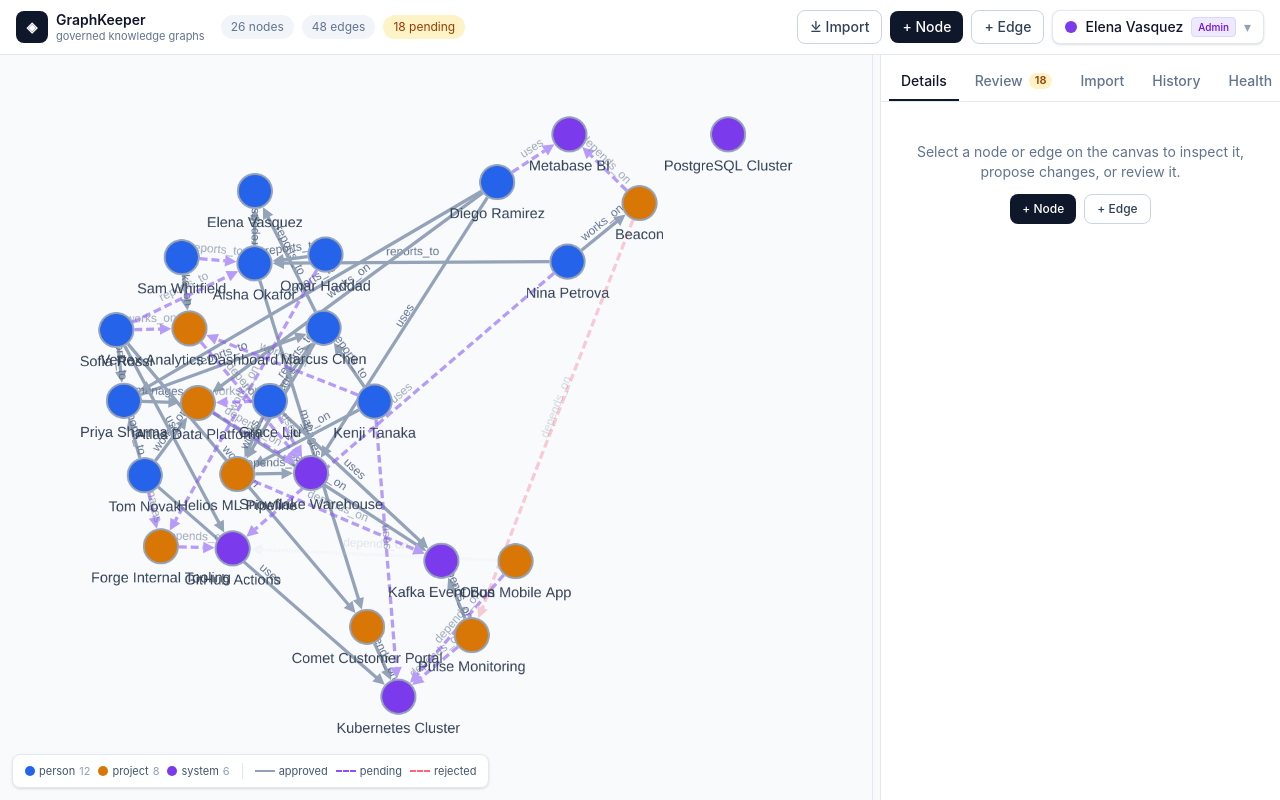
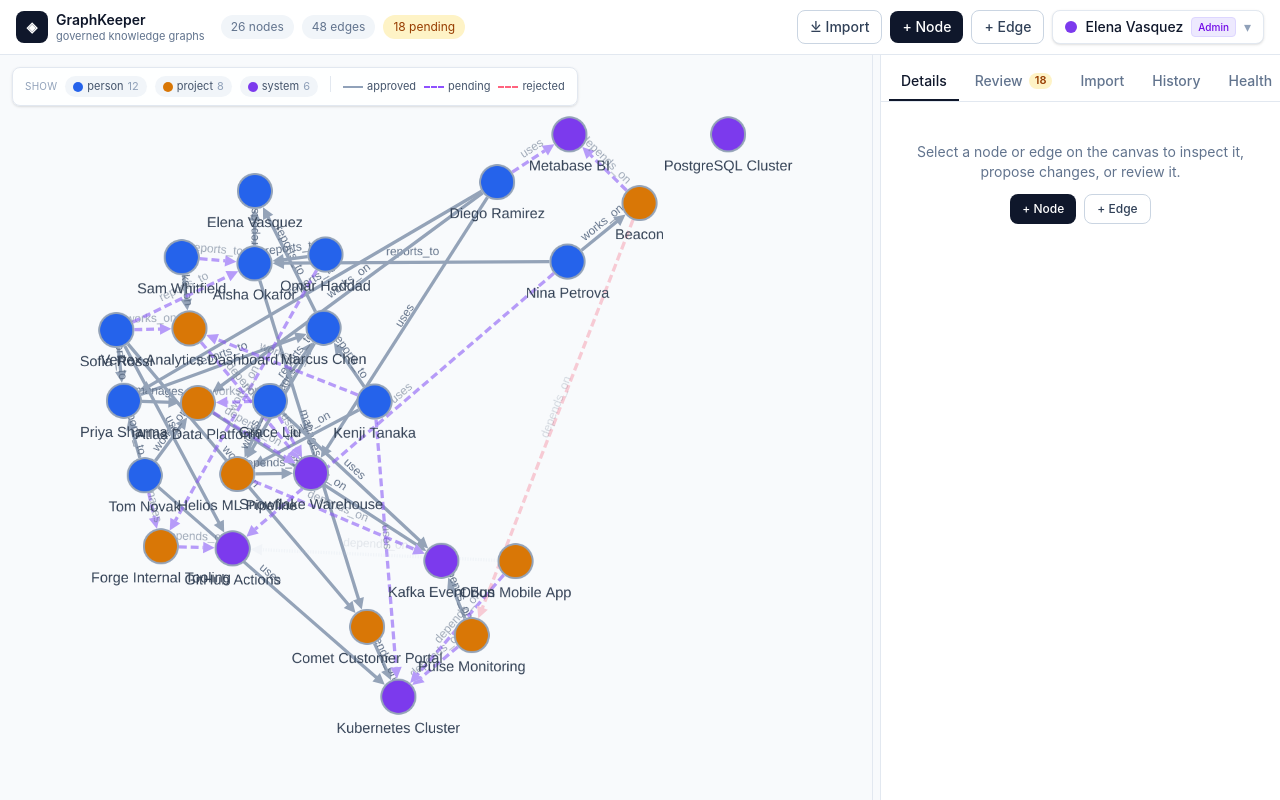
Before and after one commit to youngadults/graphkeeper, a Next.js app: page / in a window 1280 px wide. Built offline with nearby package versions, Linux system fonts and the light colour scheme.

Commit message:
style(canvas): move type filter to top-left and clarify toggle affordance

```diff
--- a/src/components/GraphCanvas.tsx
+++ b/src/components/GraphCanvas.tsx
@@ -352,7 +352,12 @@
           </p>
         </div>
       )}
-      <div className="pointer-events-none absolute bottom-3 left-3 flex flex-wrap gap-2 rounded-lg border border-slate-200 bg-white/90 px-3 py-2 text-[11px] text-slate-600 shadow-sm">
+      <div className="pointer-events-none absolute top-3 left-3 flex flex-wrap gap-2 rounded-lg border border-slate-200 bg-white/90 px-3 py-2 text-[11px] text-slate-600 shadow-sm">
+        {types.length > 0 && (
+          <span className="flex items-center gap-1 text-[10px] uppercase tracking-wide text-slate-400">
+            Show
+          </span>
+        )}
         {types.map(({ type, count }) => {
           const hidden = hiddenTypes.has(type);
           return (
@@ -362,8 +367,10 @@
               aria-pressed={!hidden}
               title={`${type} (${count}) — click to ${hidden ? "show" : "hide"}`}
               onClick={() => toggleType(type)}
-              className={`pointer-events-auto flex min-w-0 items-center gap-1 transition-opacity ${
-                hidden ? "cursor-pointer opacity-40 line-through" : "cursor-pointer"
+              className={`pointer-events-auto flex min-w-0 items-center gap-1 rounded-full px-2 py-0.5 transition-opacity ${
+                hidden
+                  ? "cursor-pointer opacity-40 line-through"
+                  : "cursor-pointer bg-slate-100"
               }`}
             >
               <span className="h-2.5 w-2.5 shrink-0 rounded-full" style={{ backgroundColor: nodeColor(type) }} />
```
